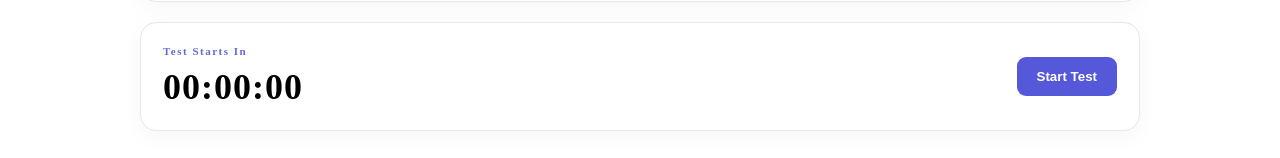
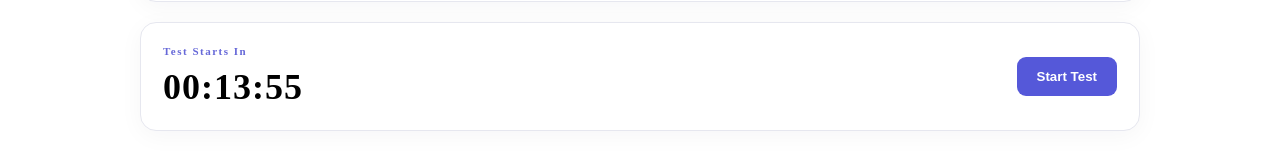
Before and after one commit to jsondumpsbinary/myAthena, a React (Vite) app: page / in a window 1280 px wide. Shown: the part 771-929 px from the top of the page. Built offline with nearby package versions, Linux system fonts and the light colour scheme.

Commit message:
feat: implement test start countdown

```diff
--- a/src/App.jsx
+++ b/src/App.jsx
@@ -11,19 +11,19 @@ function App() {
   const [cameraError, setCameraError] = useState('');
   const [captureError, setCaptureError] = useState('');
   const [sessionActive, setSessionActive] = useState(false);
-  const [elapsedSeconds, setElapsedSeconds] = useState(0);
+  const [elapsedSeconds, setElapsedSeconds] = useState(14*60);
   const [saveStatus, setSaveStatus] = useState('');
 
   // Session timer
   useEffect(() => {
-    if (!sessionActive) return;
+  if (elapsedSeconds <= 0) return;
 
-    const timer = setInterval(() => {
-      setElapsedSeconds((seconds) => seconds + 60);
-    }, 1000);
+  const timer = setInterval(() => {
+    setElapsedSeconds((seconds) => Math.max(seconds - 1, 0));
+  }, 1000);
 
-    return () => clearInterval(timer);
-  }, [sessionActive]);
+  return () => clearInterval(timer);
+}, [elapsedSeconds]);
 
   // Automatic photo capture every 10 seconds
   useEffect(() => {
```
